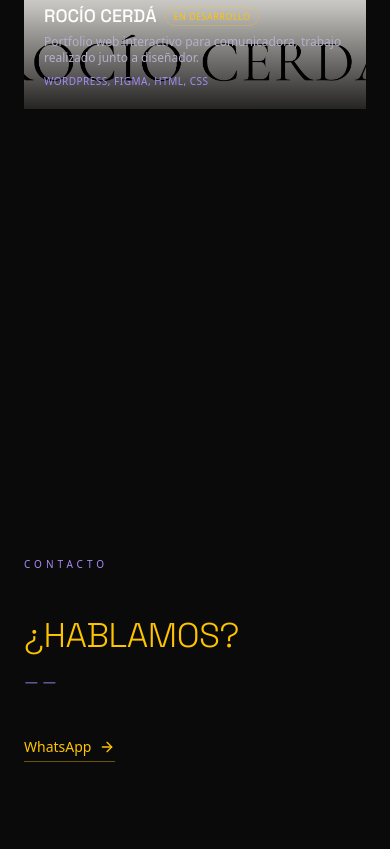
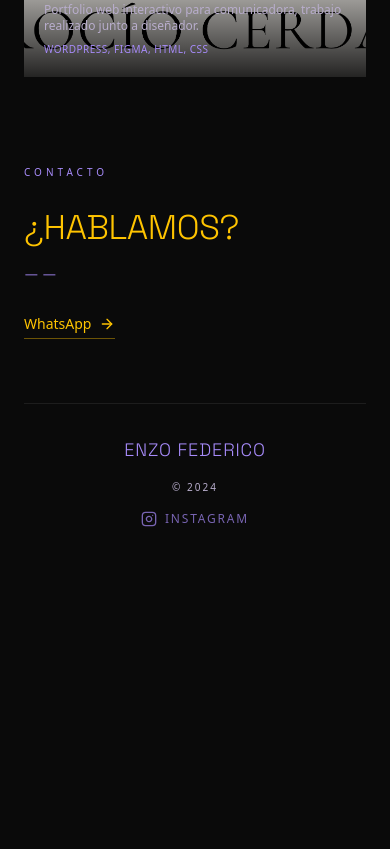
Before and after one commit to enzo369-htm/Portfolio-web, a Next.js app: page / in a window 390 px wide. Shown: the part 6355-7204 px from the top of the page. After the commit the page ends 6914 px from the top, so only its background shows below. Built offline with nearby package versions, Linux system fonts and the light colour scheme; a web font is replaced by a local one.

Commit message:
Refactor Portfolio component layout by adjusting padding and margin for improved spacing and visual hierarchy. Enhanced text properties for better readability and consistency across sections.

```diff
--- a/components/Portfolio.tsx
+++ b/components/Portfolio.tsx
@@ -192,7 +192,7 @@ export default function Portfolio() {
       </section>
 
       {/* ═══════════════════ PROJECTS — editorial grid ═══════════════════ */}
-      <section id="portfolio" className="relative py-32 md:py-40 px-6 md:px-16 lg:px-24">
+      <section id="portfolio" className="relative pt-24 pb-14 md:py-40 px-6 md:px-16 lg:px-24">
         <div className="w-full max-w-[1400px] mx-auto">
           <h2 className="font-heading font-light text-[clamp(2.5rem,6vw,5rem)] text-white leading-[0.95] uppercase mb-16">
             Proyectos
@@ -251,16 +251,16 @@ export default function Portfolio() {
       </section>
 
       {/* ═══════════════════ CONTACT — hero style ═══════════════════ */}
-      <section id="contacto" className="relative min-h-screen flex flex-col justify-center px-6 md:px-16 lg:px-24 py-24">
+      <section id="contacto" className="relative flex flex-col justify-start lg:min-h-screen lg:justify-center px-6 md:px-16 lg:px-24 pt-8 pb-16 md:pt-12 md:pb-24 lg:py-24">
         <div className="w-full max-w-[1400px] mx-auto">
-          <p className="text-[10px] md:text-xs uppercase tracking-[0.4em] mb-12" style={{ color: '#A78BFA' }}>
+          <p className="text-[10px] md:text-xs uppercase tracking-[0.4em] mb-8 md:mb-12" style={{ color: '#A78BFA' }}>
             Contacto
           </p>
           <h2 className="leading-[0.9] tracking-[-0.03em]">
             <span className="font-heading font-light block text-[clamp(2.14rem,6.65vw,6.175rem)] uppercase mb-6" style={{ color: '#FFC400' }}>
               ¿Hablamos?
             </span>
-            <span className="block text-[clamp(1rem,2.5vw,1.5rem)] font-heading font-light uppercase tracking-[0.2em] mb-12" style={{ color: '#A78BFA' }}>
+            <span className="block text-[clamp(1rem,2.5vw,1.5rem)] font-heading font-light uppercase tracking-[0.2em] mb-8 md:mb-12" style={{ color: '#A78BFA' }}>
               &mdash;&mdash;
             </span>
           </h2>
```
